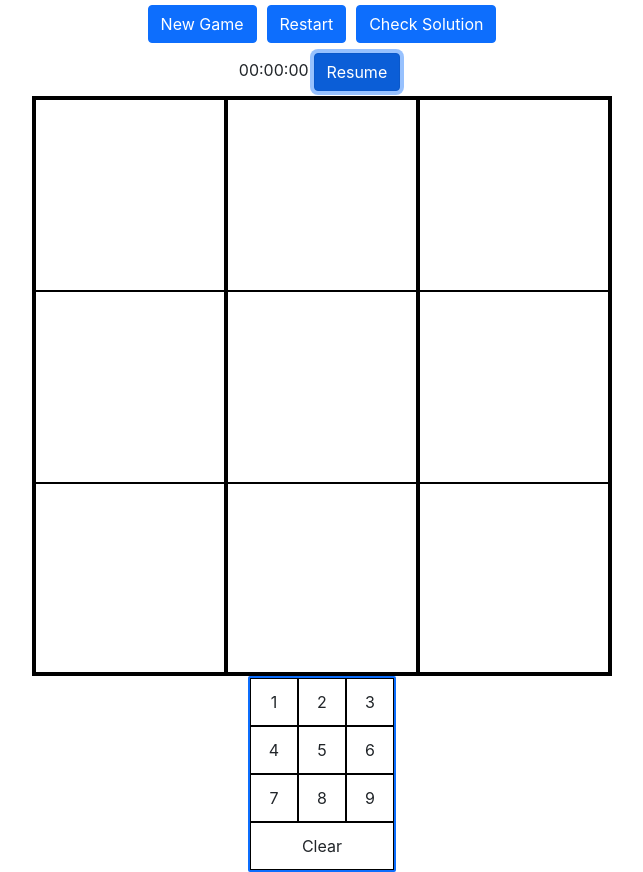
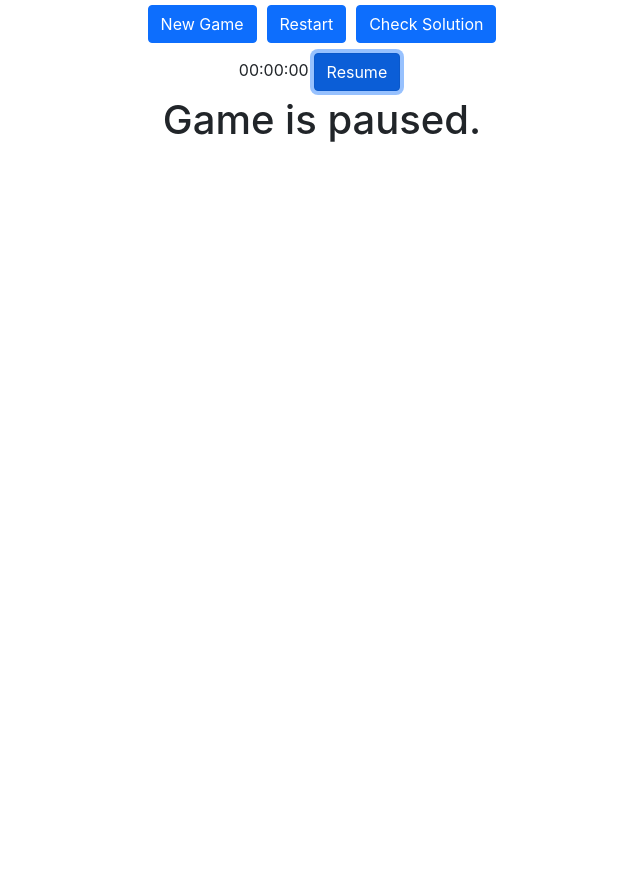
Before and after one commit to mcken-vince/mysudoku, a React (Create React App) app: page / in a window 1280 px wide. Both pictures are taken after a click on the button "Pause". Shown: the whole page, without its empty margins (318-961 px from the left). After the commit the page ends 800 px from the top, so only its background shows below. Built offline with nearby package versions, Linux system fonts and the light colour scheme.

Commit message:
Hide gameboard when paused

```diff
--- a/src/App.tsx
+++ b/src/App.tsx
@@ -42,9 +42,9 @@ function App() {
   };
 
   const clickNewGame = async () => {
+    setLoading(true);
     setMessage(null);
     setComplete(false);
-    setLoading(true);
     let [newGrid, solvedGrid] = await generateBoard();
     setActiveGrid(newGrid);
     setSolutionGrid(solvedGrid);
@@ -101,12 +101,16 @@ function App() {
           </>
         }
       </div>
+        {pause ? <h1>Game is paused.</h1>:
+        <>
         <RegularBoard
-          grid={activeGrid}
-          selectedSquare={selectedSquare}
-          selectSquare={setSelectedSquare}
+        grid={activeGrid}
+        selectedSquare={selectedSquare}
+        selectSquare={setSelectedSquare}
         />
         <NumberSelection handleClick={clickNumber}/>
+      </>
+      }
     </div>
   );
 };
```
